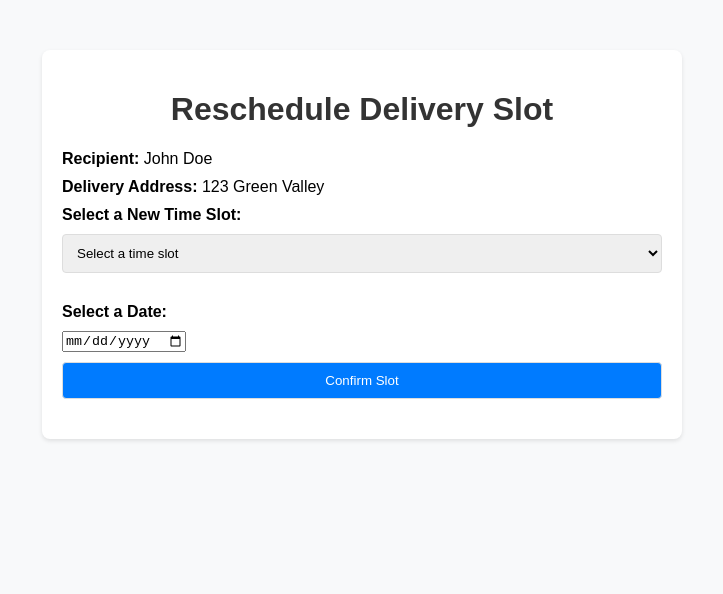
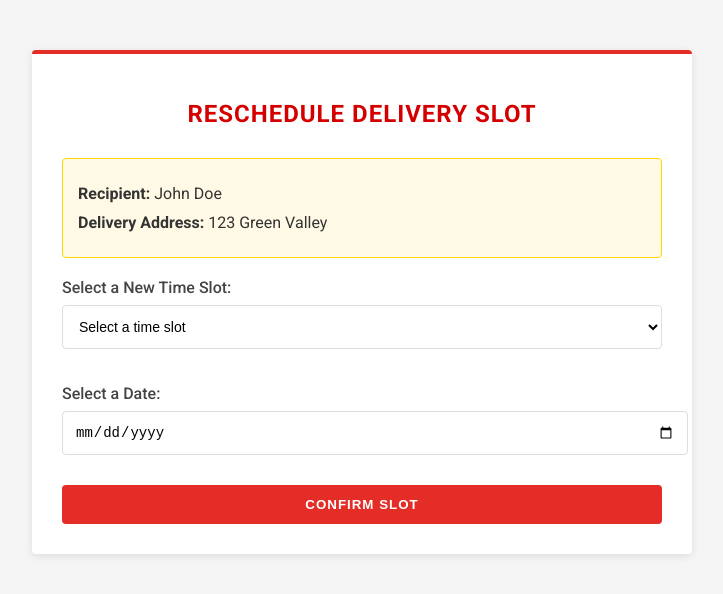
Before and after one commit to rishitsura/notifs, a plain HTML site: page Frontend/index.html in a window 1280 px wide. Shown: the whole page, without its empty margins (278-1001 px from the left). Drawn offline with Linux system fonts and the light colour scheme.

Commit message:
updated css

```diff
--- a/Frontend/index.html
+++ b/Frontend/index.html
@@ -4,6 +4,7 @@
     <meta charset="UTF-8">
     <meta name="viewport" content="width=device-width, initial-scale=1.0">
     <title>Time Slot Rescheduling</title>
+    <link href="https://fonts.googleapis.com/css2?family=Roboto:wght@400;500;700&display=swap" rel="stylesheet">
     <link rel="stylesheet" href="styles.css">
 </head>
 <body>
--- a/Frontend/styles.css
+++ b/Frontend/styles.css
@@ -1,4 +1,4 @@
-body {
+/* body {
     font-family: 'Arial', sans-serif;
     background-color: #f8f9fa;
     margin: 0;
@@ -57,4 +57,91 @@ button:hover {
 
 #date{
     margin-bottom: 10px;
+} */
+
+
+body {
+    font-family: 'Roboto', sans-serif;
+    background-color: #f5f5f5;
+    margin: 0;
+    padding: 0;
 }
+
+.container {
+    max-width: 600px;
+    margin: 50px auto;
+    background: #fff;
+    padding: 30px;
+    border-radius: 4px;
+    box-shadow: 0 2px 8px rgba(0, 0, 0, 0.1);
+    border-top: 4px solid #e52d27;
+}
+
+h1 {
+    text-align: center;
+    color: #d40000;
+    font-size: 24px;
+    margin-bottom: 30px;
+    text-transform: uppercase;
+    letter-spacing: 1px;
+}
+
+.details {
+    background-color: #fff9e6;
+    padding: 15px;
+    border-radius: 4px;
+    border: 1px solid #ffd700;
+    margin-bottom: 20px;
+}
+
+.details p {
+    margin: 10px 0;
+    color: #333;
+}
+
+label {
+    display: block;
+    margin: 15px 0 8px 0;
+    font-weight: 500;
+    color: #444;
+}
+
+select, input[type="date"] {
+    width: 100%;
+    padding: 12px;
+    margin-bottom: 20px;
+    border: 1px solid #ddd;
+    border-radius: 4px;
+    background-color: #fff;
+    font-size: 14px;
+}
+
+button {
+    width: 100%;
+    padding: 12px;
+    margin-top: 10px;
+    background-color: #e52d27;
+    color: #fff;
+    border: none;
+    border-radius: 4px;
+    cursor: pointer;
+    font-weight: bold;
+    text-transform: uppercase;
+    letter-spacing: 1px;
+}
+
+button:hover {
+    background-color: #c41e17;
+}
+
+.message {
+    text-align: center;
+    margin-top: 20px;
+    padding: 15px;
+    font-size: 16px;
+    font-weight: 500;
+    color: #006400;
+    background-color: #e8f5e9;
+    border-radius: 4px;
+    border: 1px solid #4caf50;
+}
```
